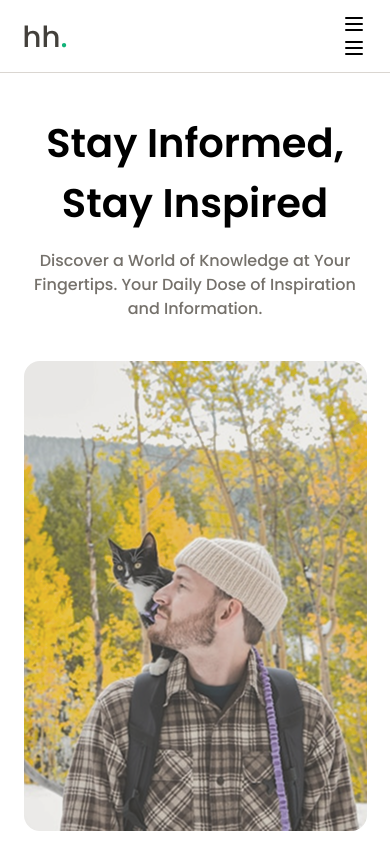
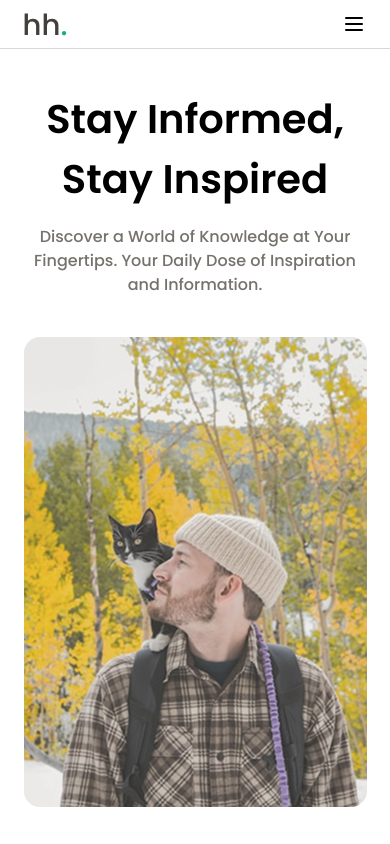
Before and after one commit to ritchie-gr8/my-blog-app, a React (Vite) app: page / in a window 390 px wide. Shown: the top 844 px of the page. Built offline with nearby package versions, Linux system fonts and the light colour scheme.

Commit message:
fix: rebase duplicate

```diff
--- a/src/components/global/Navbar.jsx
+++ b/src/components/global/Navbar.jsx
@@ -16,10 +16,8 @@ const Navbar = () => {
 
         <div>
           <Menu onClick={() => handleShowMobileMenu()} className="sm:hidden cursor-pointer" />
-          <Menu onClick={() => handleShowMobileMenu()} className="sm:hidden cursor-pointer" />
           <div className="hidden sm:flex gap-2">
             <Button>Log in</Button>
-            <Button variant={"secondary"}>Sign up</Button>
             <Button variant={"secondary"}>Sign up</Button>
           </div>
         </div>
```
